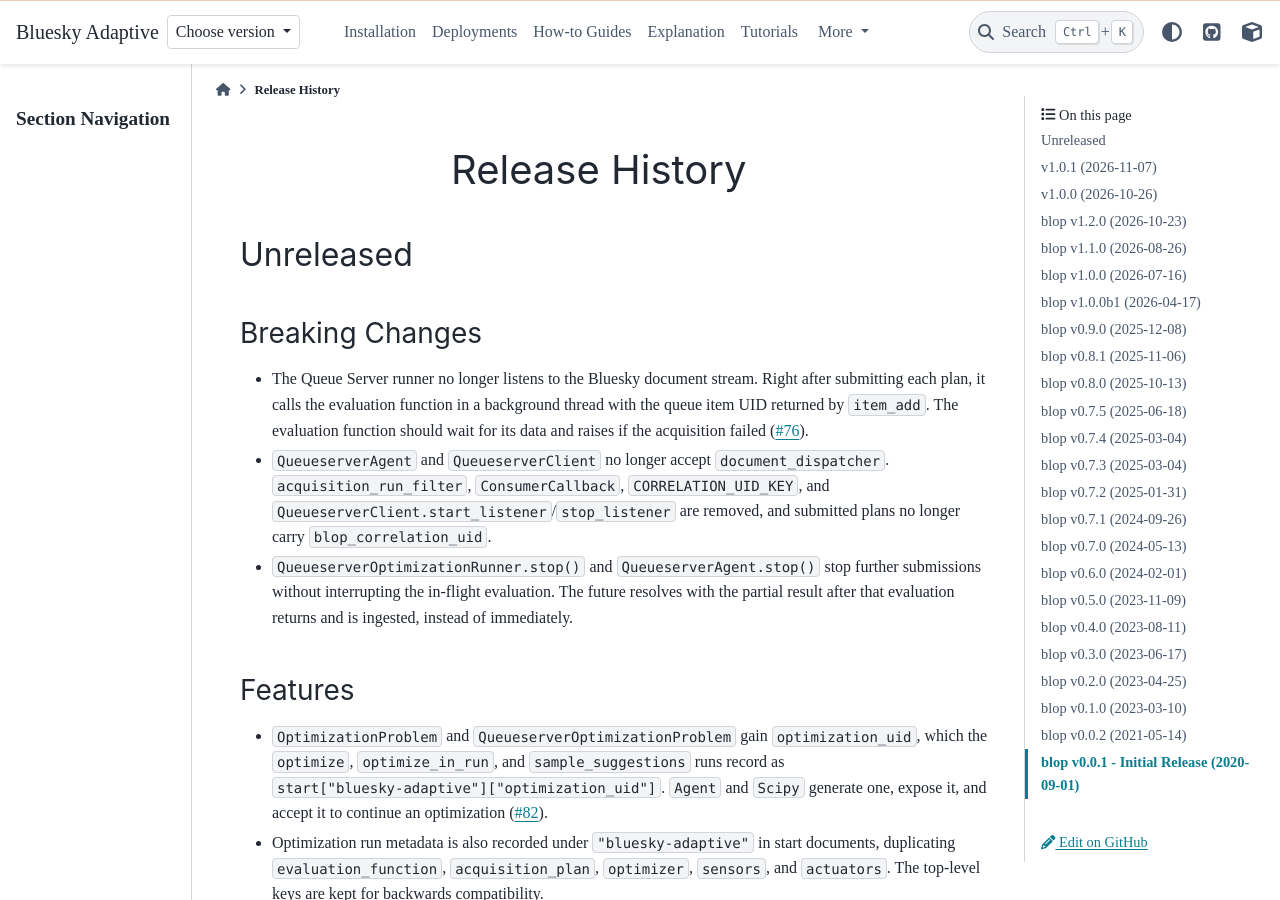
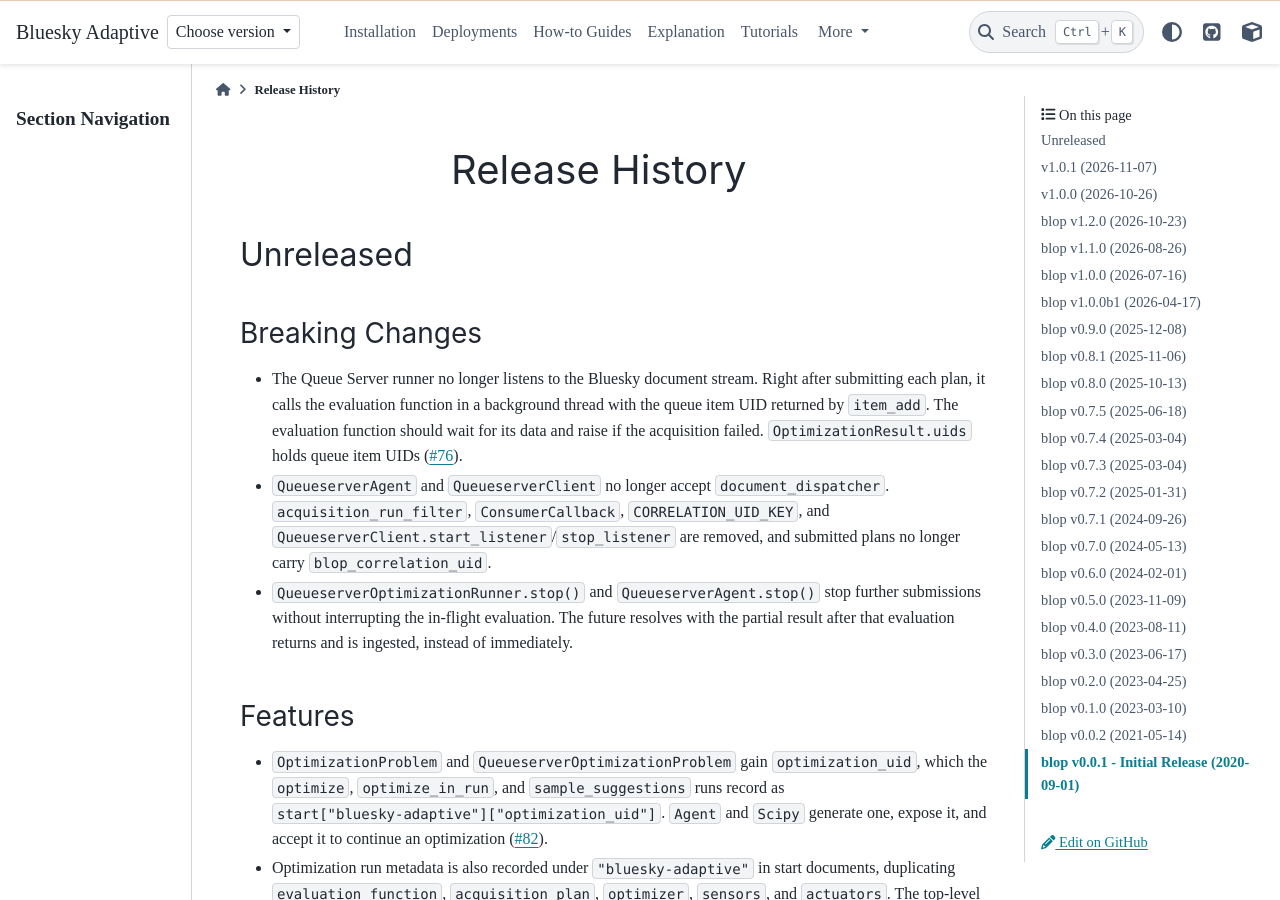
Before and after one commit to bluesky/bluesky-adaptive, a Sphinx documentation site: the page built from docs/source/release-history.rst, in a window 1280 px wide and 900 px high. Built offline with Sphinx 7.4.7 and the PyData theme 0.15.4, drawn with Linux system fonts in a browser that asks for light colours; a script that is not in the unit is left out; the version number could not be read and is left out; comment, search, counter and statistics services are not loaded.

Commit message:
Two small docs corrections

```diff
--- a/docs/source/installation.rst
+++ b/docs/source/installation.rst
@@ -40,7 +40,7 @@
      - ``xopt``, ``botorch``, ``gpytorch``, ``torch``
      - GPU torch by default; pair with ``[cpu]`` for CPU-only
    * - ``bluesky-adaptive[queueserver]``
-     - ``bluesky-queueserver-api>=0.0.14``
+     - ``bluesky-queueserver-api``
      - Transport layer only; pair with ``[ax]`` for ``QueueserverAgent``
    * - ``bluesky-adaptive[cpu]``
      - *(uv index routing)*
--- a/docs/source/release-history.rst
+++ b/docs/source/release-history.rst
@@ -9,8 +9,8 @@
 ................
 * The Queue Server runner no longer listens to the Bluesky document stream. Right after submitting each plan, it
   calls the evaluation function in a background thread with the queue item UID returned by ``item_add``. The
-  evaluation function should wait for its data and raises if the acquisition failed
-  (`#76 <https://github.com/bluesky/bluesky-adaptive/issues/76>`_).
+  evaluation function should wait for its data and raise if the acquisition failed. ``OptimizationResult.uids``
+  holds queue item UIDs (`#76 <https://github.com/bluesky/bluesky-adaptive/issues/76>`_).
 * ``QueueserverAgent`` and ``QueueserverClient`` no longer accept ``document_dispatcher``. ``acquisition_run_filter``,
   ``ConsumerCallback``, ``CORRELATION_UID_KEY``, and ``QueueserverClient.start_listener``/``stop_listener`` are
   removed, and submitted plans no longer carry ``blop_correlation_uid``.
```
